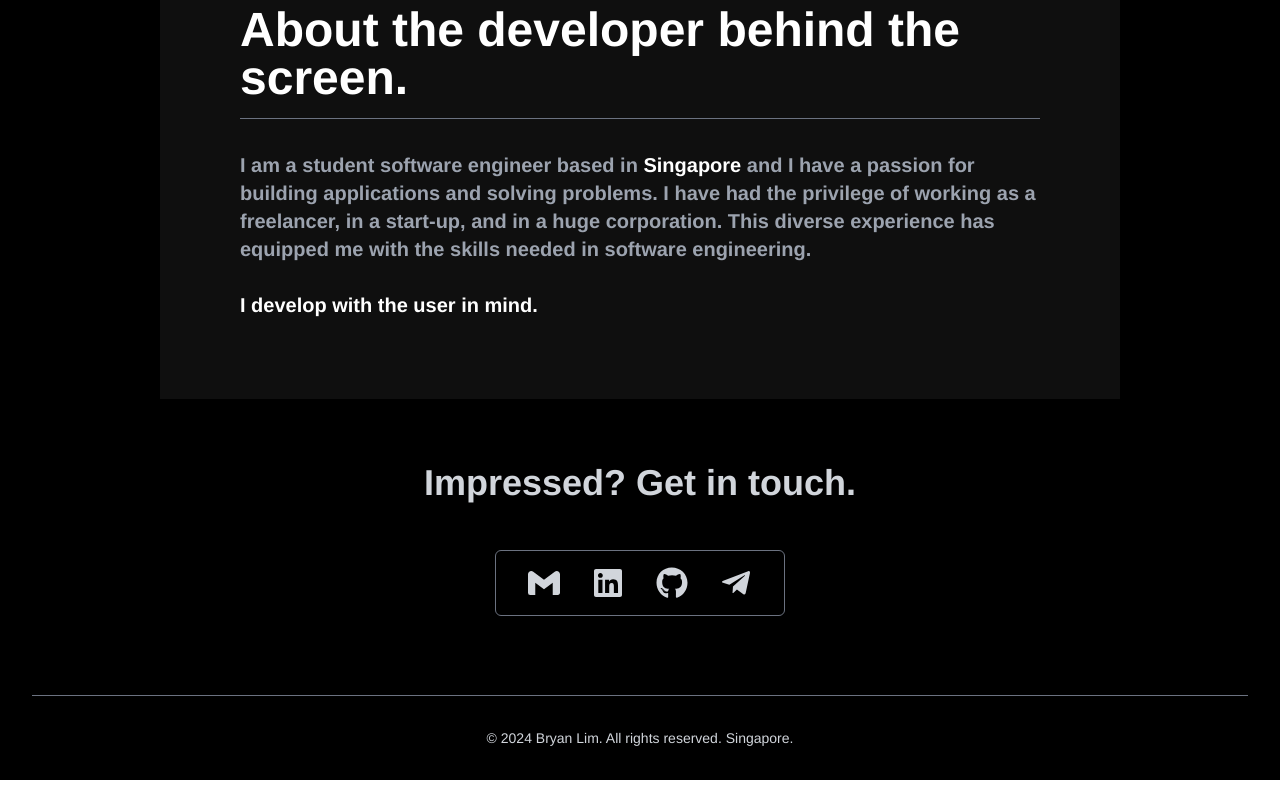
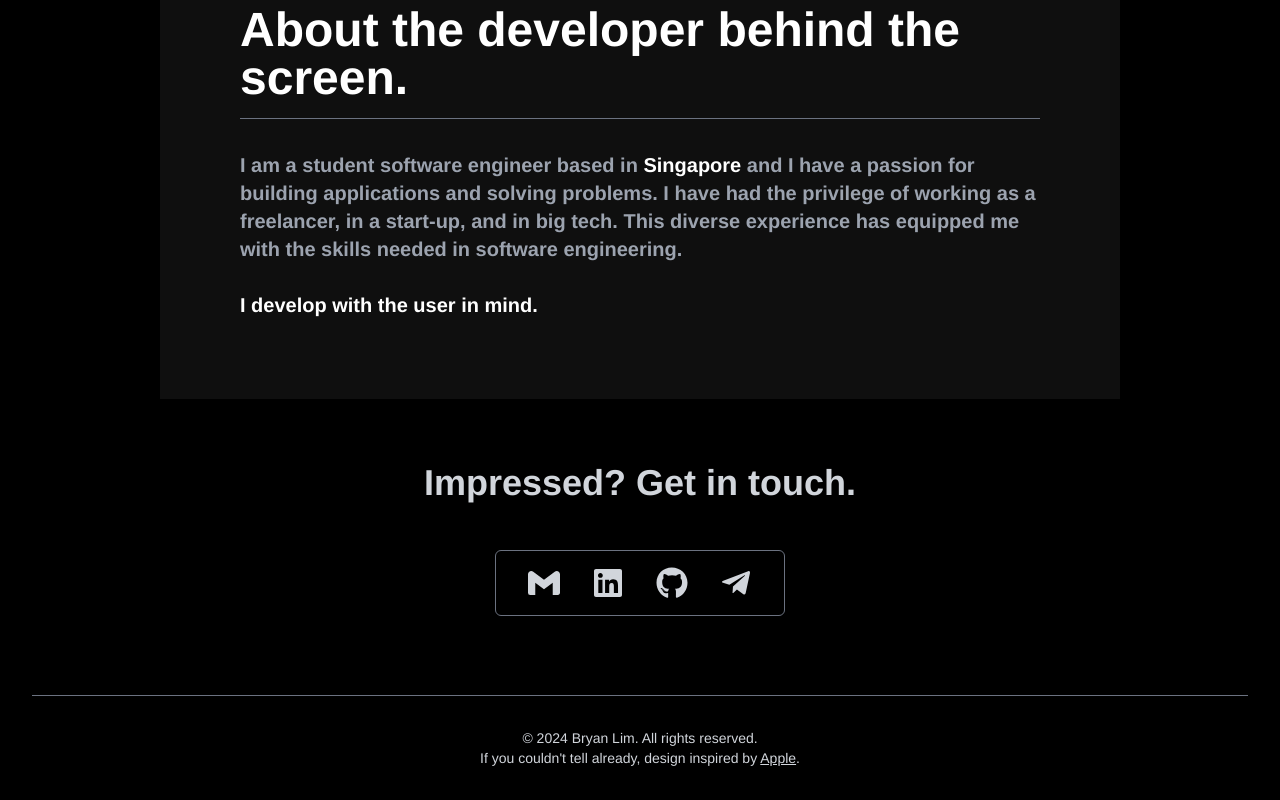
Before and after one commit to limjunan/portfolio, a React (Create React App) app: page / in a window 1280 px wide. Shown: the part 2532-3332 px from the top of the page. Built offline with nearby package versions, Linux system fonts and the light colour scheme.

Commit message:
Update about and footer components

```diff
--- a/src/components/about.js
+++ b/src/components/about.js
@@ -45,9 +45,9 @@ const About = () => {
           I am a student software engineer based in{" "}
           <span className="text-white">Singapore</span> and I have a passion for
           building applications and solving problems. I have had the privilege
-          of working as a freelancer, in a start-up, and in a huge corporation.
-          This diverse experience has equipped me with the skills needed in
-          software engineering. <br />
+          of working as a freelancer, in a start-up, and in big tech. This
+          diverse experience has equipped me with the skills needed in software
+          engineering. <br />
           <br />
           <span
             ref={ref}
--- a/src/components/footer.js
+++ b/src/components/footer.js
@@ -2,10 +2,20 @@ import React from "react";
 
 const Footer = () => {
   return (
-    <div className="h-[10vh text-gray-300 flex items-center justify-center border-t border-gray-500 p-8 mx-8 mt-8">
-      <span className="text-sm">
-        © 2024 Bryan Lim. All rights reserved. Singapore.
-      </span>
+    <div className="flex flex-col h-[10vh text-gray-300 flex items-center text-sm justify-center border-t border-gray-500 p-8 mx-8 mt-8">
+      <p>© 2024 Bryan Lim. All rights reserved.</p>
+      <p>
+        If you couldn't tell already, design inspired by{" "}
+        <a
+          href="https://developer.apple.com/design/"
+          target="_blank"
+          rel="noreferrer"
+          className="underline"
+        >
+          Apple
+        </a>
+        .
+      </p>
     </div>
   );
 };
```
